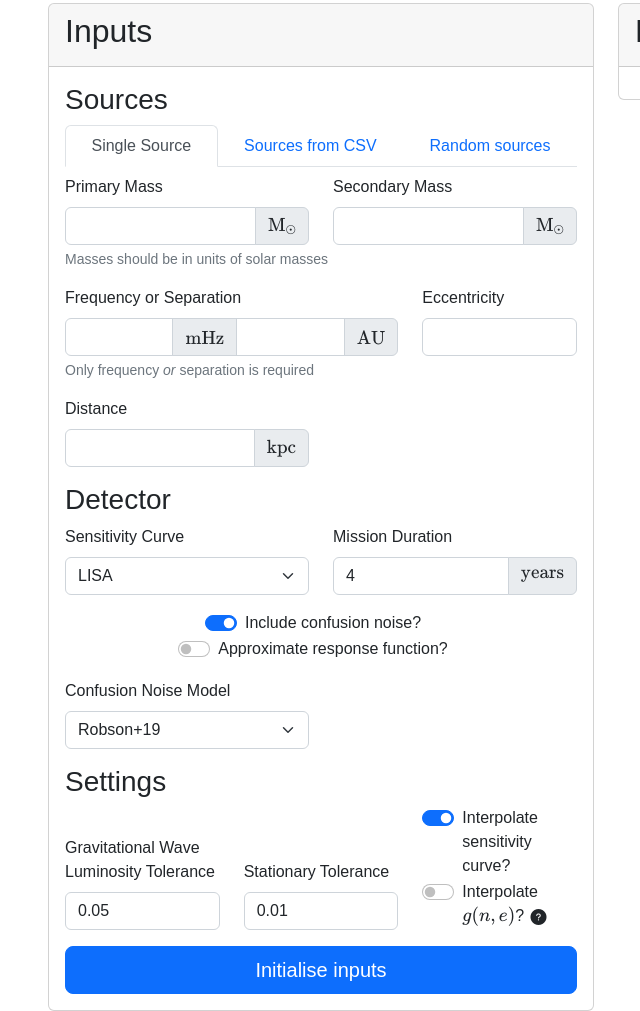
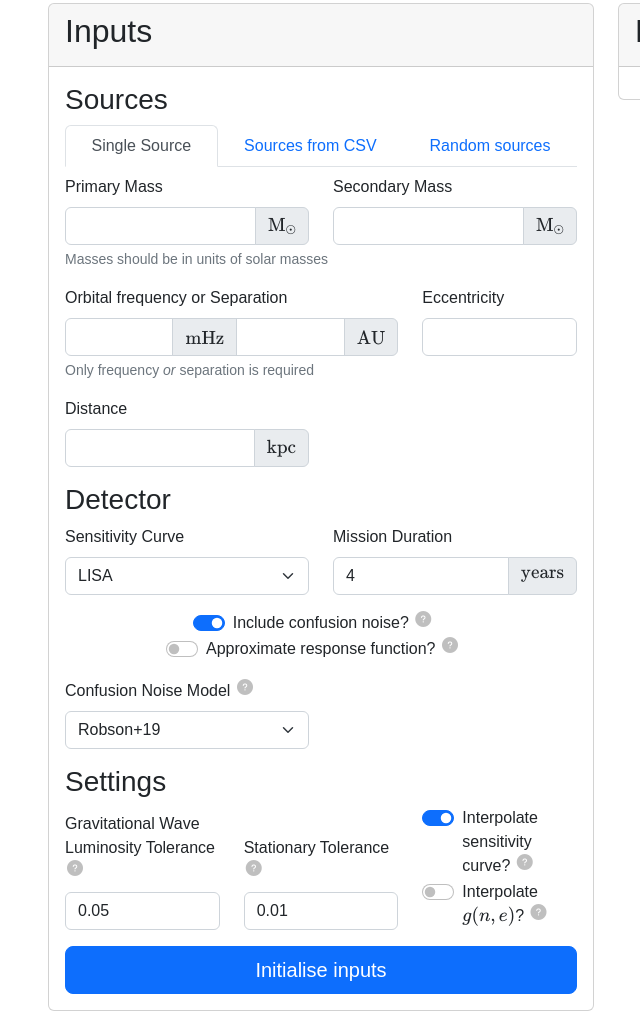
Before and after one commit to TeamLEGWORK/LEGWORK-online, a plain HTML site: page html/main.html in a window 1280 px wide. Shown: the part 397-1408 px from the top of the page, without its empty margins (34-674 px from the left). Drawn offline with nearby package versions, Linux system fonts and the light colour scheme; a web font is replaced by a local one.

Commit message:
add a bunch of helpers

```diff
--- a/css/main.css
+++ b/css/main.css
@@ -46,3 +46,7 @@ input[type=number] {
     background-color: white;
     opacity: 0.7;
 }
+
+.helper {
+    color: rgba(0, 0, 0, 0.25);
+}
--- a/html/main.html
+++ b/html/main.html
@@ -112,7 +112,7 @@
                                             </div>
                                             <div class="row mb-3">
                                                 <div class="col-8">
-                                                    <label for="single-frequency" class="form-label">Frequency or
+                                                    <label for="single-frequency" class="form-label">Orbital frequency or
                                                         Separation</label>
                                                     <div class="input-group">
                                                         <input type="number" step="any" class="form-control"
@@ -174,20 +174,21 @@
                                                 <input class="form-check-input" type="checkbox" role="switch"
                                                     id="confusion-noise" checked="true">
                                                 <label class="form-check-label" for="confusion-noise">Include confusion
-                                                    noise?</label>
+                                                    noise? <span class="helper" title="Whether to include the Galactic confusion noise in the sensitivity curve"></span>
+                                                </label>
                                             </div>
                                             <div class="form-check form-check-inline form-switch">
                                                 <input class="form-check-input" type="checkbox" role="switch"
                                                     id="approximate-response">
                                                 <label class="form-check-label" for="approximate-response">Approximate
-                                                    response function?</label>
+                                                    response function? <span class="helper" title="Whether to use an approximation for the LISA response function rather than the exact expression (approximation removes 'bumps' at high frequency)"></span></label>
                                             </div>
                                         </div>
                                     </div>
                                     <div class="row mb-3">
                                         <div class="col-6">
                                             <label for="confusion-model" class="form-label">Confusion Noise
-                                                Model</label>
+                                                Model <span class="helper" title="Model to use for the Galactic confusion noise. Robson+19 and Thiele+19 are meant for LISA, Huang+20 for TianQin.<br><br>Use the Python package if you want to use a custom confusion noise model."></span></label>
                                             <select id="confusion-model" class="form-select">
                                                 <option selected value="robson">Robson+19</option>
                                                 <option value="huang">Huang+20</option>
@@ -200,13 +201,13 @@
                                 <form>
                                     <div class="row mb-3 align-items-end">
                                         <div class="col">
-                                            <label for="gw-tol" class="form-label">Gravitational Wave Luminosity
-                                                Tolerance</label>
-                                            <input type="number" step="any" min="0" class="form-control" id="gw-tol"
+                                            <label for="gw-lum-tol" class="form-label">Gravitational Wave Luminosity
+                                                Tolerance <span class="helper" title="Allowed error on the GW luminosity when calculating SNRs - used for calculating how many harmonics are necessary for eccentric sources"></span></label>
+                                            <input type="number" step="any" min="0" class="form-control" id="gw-lum-tol"
                                                 value="0.05" required>
                                         </div>
                                         <div class="col">
-                                            <label for="stat-tol" class="form-label">Stationary Tolerance</label>
+                                            <label for="stat-tol" class="form-label">Stationary Tolerance <span class="helper" title="Fractional change in frequency over the mission duration below which a binary should be considered stationary"></span></label>
                                             <input type="number" step="any" min="0" class="form-control" id="stat-tol"
                                                 value="0.01" required>
                                         </div>
@@ -215,13 +216,13 @@
                                                 <input class="form-check-input" type="checkbox" role="switch"
                                                     id="interpolate-sc" checked="true">
                                                 <label class="form-check-label" for="interpolate-sc">Interpolate
-                                                    sensitivity curve?</label>
+                                                    sensitivity curve? <span class="helper" title="Whether to interpolate the sensitivity for speed ups in calculating SNRs. Recommend always true."></span></label>
                                             </div>
                                             <div class="form-check form-switch">
                                                 <input class="form-check-input" type="checkbox" role="switch"
                                                     id="interpolate-g">
                                                 <label class="form-check-label" for="interpolate-g">Interpolate $g(n,
-                                                    e)$? <span class="helper" title="testing testing 123"></span>
+                                                    e)$? <span class="helper" title="Whether to interpolate the $g(n, e)$ function - this will speed up the strain/SNR calculations but takes time so it's only worth it for large collections of sources"></span>
                                                 </label>
                                             </div>
                                         </div>
@@ -284,7 +285,7 @@
         <script id="MathJax-script" async src="https://cdn.jsdelivr.net/npm/mathjax@3/es5/tex-mml-chtml.js"></script>
     </div>
 
-    <span id="helper-template" class="fa-stack hide" data-bs-toggle="tooltip" title="" style="font-size: 8px;">
+    <span id="helper-template" class="fa-stack hide" data-bs-toggle="tooltip" data-bs-html="true" title="" style="font-size: 8px; vertical-align: top;">
         <i class="fa fa-circle fa-stack-2x"></i>
         <i class="fa fa-question fa-stack-1x fa-inverse"></i>
     </span>
--- a/js/main.js
+++ b/js/main.js
@@ -35,6 +35,10 @@ window.addEventListener("load", function() {
         el.appendChild(helper);
     });
 
+    this.document.getElementById("confusion-noise").addEventListener("click", function() {
+        document.getElementById("confusion-model").toggleAttribute("disabled");
+    });
+
     // activate all of the tooltips
     var tooltipTriggerList = [].slice.call(document.querySelectorAll('[data-bs-toggle="tooltip"]'));
     var tooltipList = tooltipTriggerList.map(function (tooltipTriggerEl) {
```
